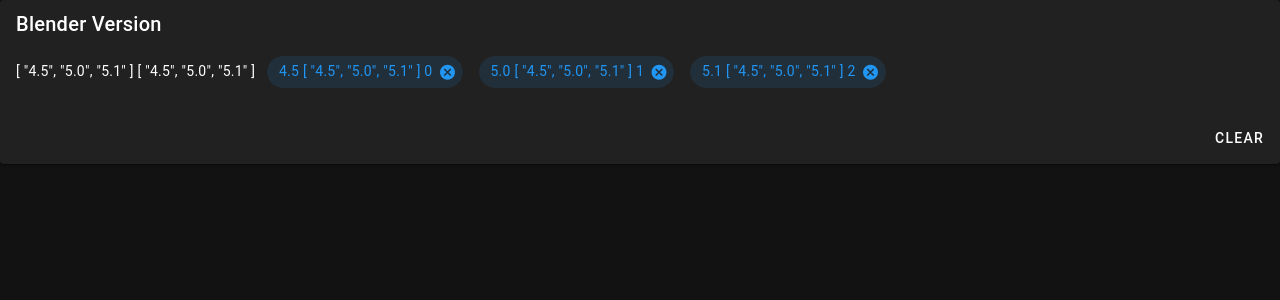
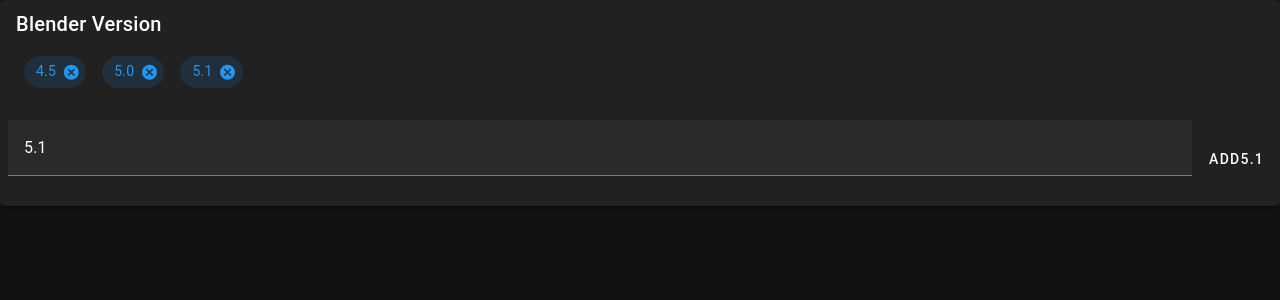
Before and after one commit to xmx-emm/blender_addon_link, a Vue app: page / in a window 1280 px wide. Shown: the top 300 px of the page. Built offline with nearby package versions, Linux system fonts and the light colour scheme.

Commit message:
Feat: draw key

```diff
--- a/src/components/BlenderVersion.vue
+++ b/src/components/BlenderVersion.vue
@@ -1,40 +1,45 @@
 <script setup lang="ts">
 import {useBlenderAddonStore} from "../stores.js";
-import {computed} from "vue";
+import {ref} from "vue";
 
-const userBlender = useBlenderAddonStore()
+const user_blender = useBlenderAddonStore()
+const add_version = ref("5.1")
 
-const list = computed(() => {
-  return userBlender.blender_version_list
-})
+const rules = {
+  required: (value: string) => !!value || 'Required.',
+  counter: (value: string) => value.length <= 3 || 'Max 3 characters',
+  email: (value: string) => {
+    const pattern = /^\d+.\d+$/
+    return pattern.test(value) || 'Invalid blender version.'
+  },
+}
+
 </script>
 
 <template>
   <v-card>
     <v-card-title>Blender Version</v-card-title>
     <v-card-text>
-      {{ userBlender.blender_version_list }}
-      {{ userBlender.version_list }}
-      <div v-if="userBlender.blender_version_list.length === 0">
-        <v-btn text="Reload" @click="userBlender.restore_blender_version()"/>
+      <div v-if="user_blender.blender_version_list.length === 0">
+        <v-btn text="Reload" @click="user_blender.restore_blender_version()"/>
       </div>
-      <template v-for="(i,index) in userBlender.version_list">
       <v-chip
+          v-for="i in user_blender.blender_version_list"
           class="ma-2"
           color="primary"
+          :key="i"
           closable
-            v-tooltip="{ text: 'Right del version', location: 'bottom' }"
-            @click:close="userBlender.remove_blender_version(String(i))"
+          @click:close="user_blender.remove_blender_version(String(i))"
       >
         {{ i }}
-          {{ userBlender.version_list }} {{ index }}
       </v-chip>
-      </template>
     </v-card-text>
     <v-card-actions>
-      <v-row>
-      </v-row>
-      <v-btn>Clear</v-btn>
+      <v-text-field :model-value="add_version"
+                    :rules="[rules.required, rules.email,rules.counter]"
+                    v-ripple
+      ></v-text-field>
+      <v-btn @click="user_blender.add_blender_version(add_version)">Add{{add_version}}</v-btn>
     </v-card-actions>
   </v-card>
 </template>
--- a/src/stores.ts
+++ b/src/stores.ts
@@ -14,9 +14,6 @@
                     '4.3',
                     '4.4',
                 ]
-            },
-            version_list(): string[] {
-                return this.blender_version_list;
             }
         },
         actions: {
@@ -24,8 +21,8 @@
                 this.blender_version_list = ['4.5', '5.0', '5.1']
             },
             add_blender_version(version: string) {
+                this.blender_version_list.push(version)
                 if (!this.blender_version_list.includes(version)) {
-                    this.blender_version_list.push(version)
                 }
             },
             remove_blender_version(version: string) {
```
Lines whose indentation alone changed are shown as unchanged.
